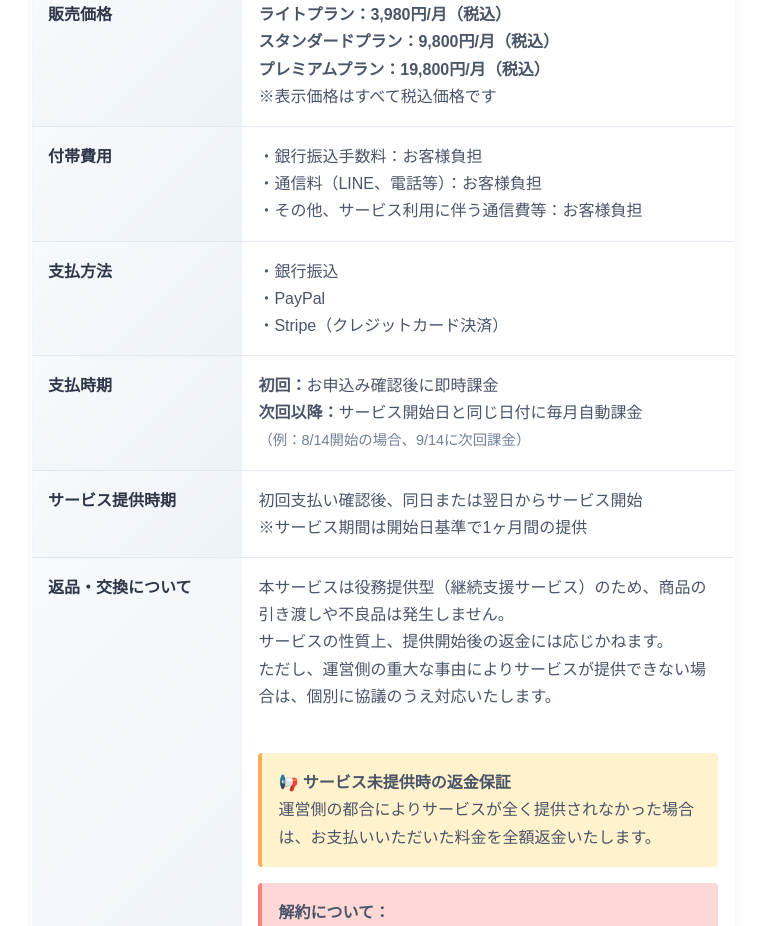
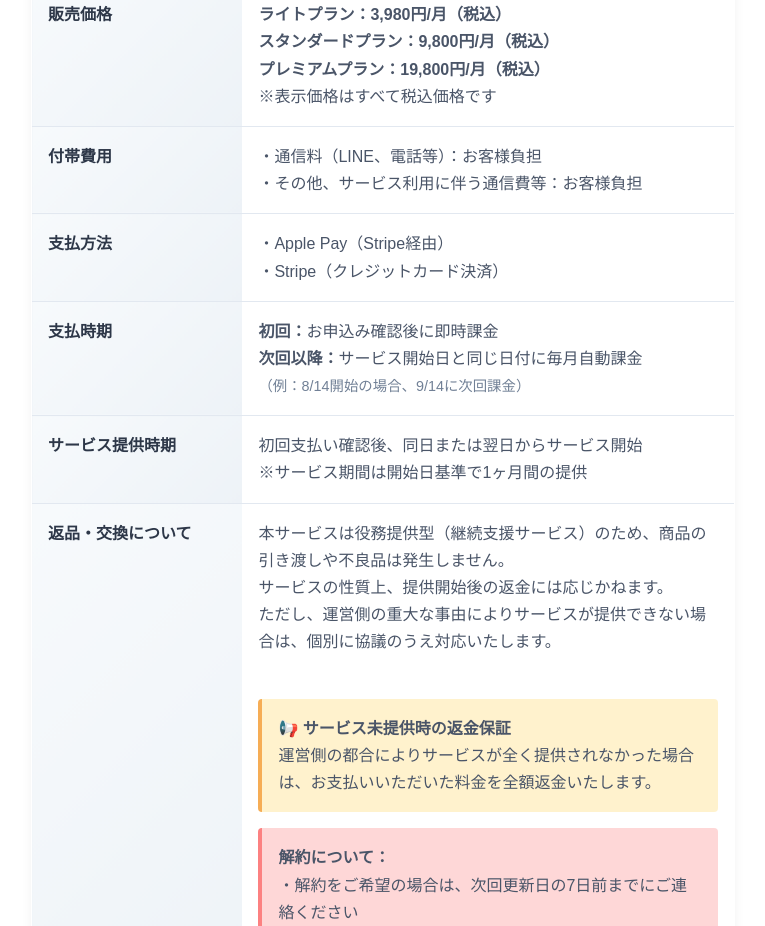
Before and after one commit to checkboxer99/habit-lp, a plain HTML site: page tokusho.html in a window 1280 px wide. Shown: the part 1180-2106 px from the top of the page, without its empty margins (257-1022 px from the left). Drawn offline with Linux system fonts and the light colour scheme.

Commit message:
支払い方法変更

```diff
--- a/tokusho.html
+++ b/tokusho.html
@@ -365,7 +365,6 @@
           <tr>
             <th>付帯費用</th>
             <td>
-              ・銀行振込手数料：お客様負担<br>
               ・通信料（LINE、電話等）：お客様負担<br>
               ・その他、サービス利用に伴う通信費等：お客様負担
             </td>
@@ -373,8 +372,7 @@
           <tr>
             <th>支払方法</th>
             <td>
-              ・銀行振込<br>
-              ・PayPal<br>
+              ・Apple Pay（Stripe経由）<br>
               ・Stripe（クレジットカード決済）
             </td>
           </tr>
```
Also changed, not shown: index.html (+2 -2 lines).
